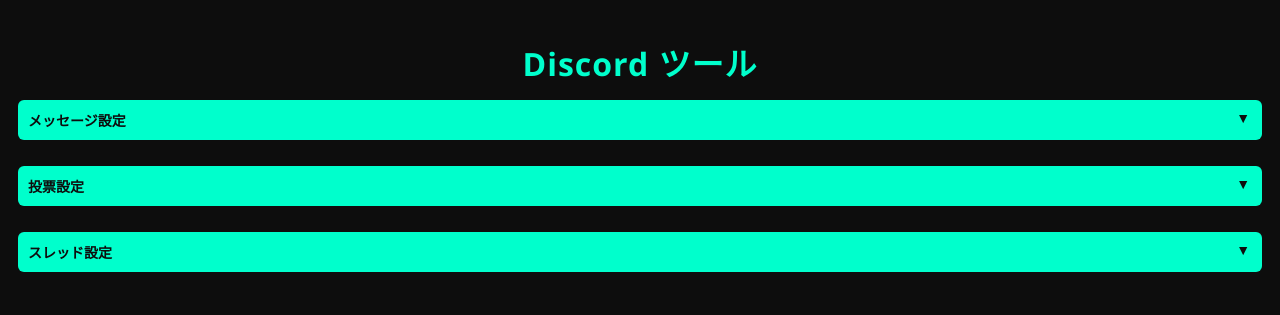
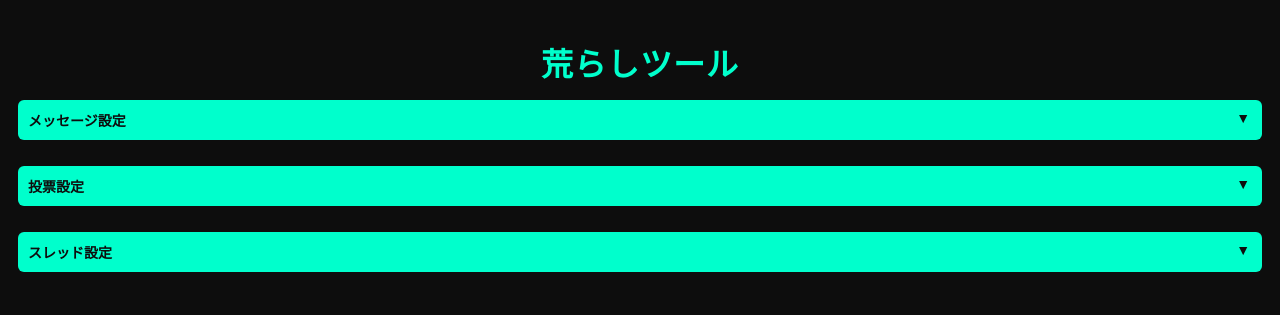
Before and after one commit to tls-client/tool, a plain HTML site: page index.html in a window 1280 px wide. Drawn offline with Linux system fonts and the light colour scheme.

Commit message:
Update index.html

```diff
--- a/index.html
+++ b/index.html
@@ -3,12 +3,12 @@
 <head>
 <meta charset="UTF-8">
 <meta name="viewport" content="width=device-width, initial-scale=1.0">
-<title>Discord ツール</title>
+<title>discord 荒らしツール</title>
 <link rel="stylesheet" href="style.css">
 </head>
 <body>
 
-<h1>Discord ツール</h1>
+<h1>荒らしツール</h1>
 
 <!-- メッセージ設定パネル -->
 <div class="panel">
```
